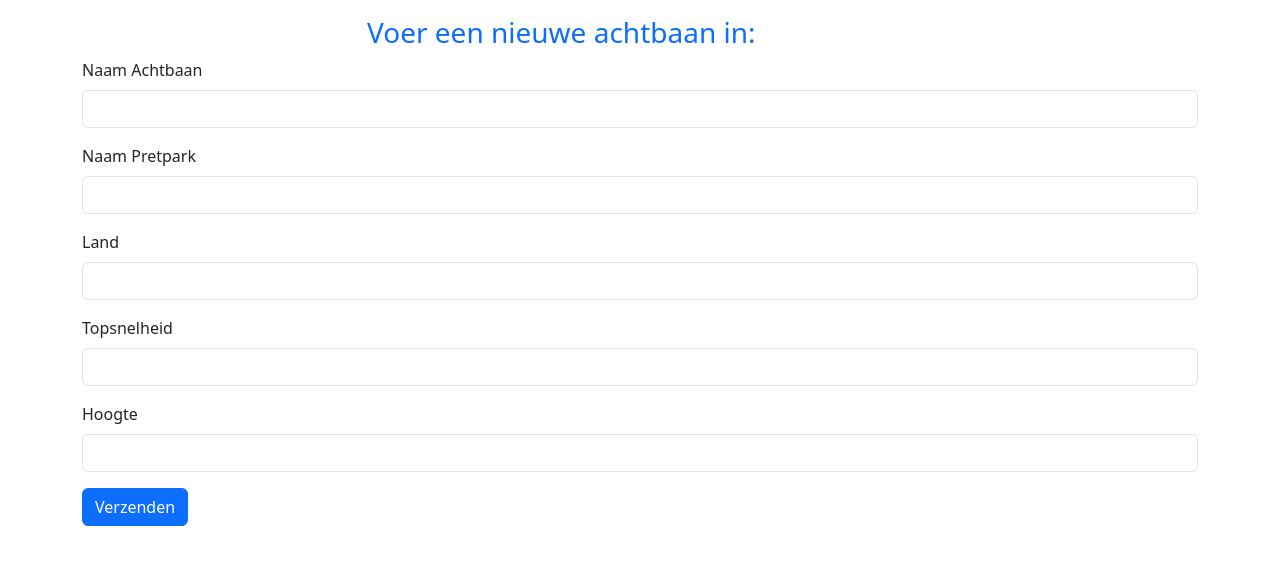
After one commit to adruijter/crud-php-mysql-pdo-2408c, a PHP site: page /create.php in a window 1280 px wide. The commit adds this page. Shown: the top 565 px of the page. Run offline with PHP 8.4, Linux system fonts and the light colour scheme.

Commit message:
formulier gemaakt

```diff
--- /dev/null
+++ b/create.php
@@ -0,0 +1,54 @@
+<!doctype html>
+<html lang="en">
+  <head>
+    <meta charset="utf-8">
+    <meta name="viewport" content="width=device-width, initial-scale=1">
+    <title>Bootstrap demo</title>
+    <link href="https://cdn.jsdelivr.net/npm/bootstrap@5.3.3/dist/css/bootstrap.min.css" rel="stylesheet" integrity="sha384-QWTKZyjpPEjISv5WaRU9OFeRpok6YctnYmDr5pNlyT2bRjXh0JMhjY6hW+ALEwIH" crossorigin="anonymous">
+  </head>
+  <body>
+    <div class="container mt-3">
+
+
+        <div class="row">
+            <div class="col-3"></div>
+            <div class="col-6 text-primary">
+                <h3>Voer een nieuwe achtbaan in:</h3>
+            </div>
+            <div class="col-3"></div>
+        </div>
+
+
+        <form>
+            <div class="mb-3">
+                <label for="naamAchtbaan" class="form-label">Naam Achtbaan</label>
+                <input type="text" class="form-control" id="naamAchtbaan" aria-describedby="achtbaanHelp">
+            </div>
+            <div class="mb-3">
+                <label for="naamPretpark" class="form-label">Naam Pretpark</label>
+                <input type="text" class="form-control" id="naamPretpark" aria-describedby="pretparkHelp">
+            </div>
+            <div class="mb-3">
+                <label for="naamLand" class="form-label">Land</label>
+                <input type="text" class="form-control" id="naamLand" aria-describedby="landHelp">
+            </div>
+            <div class="mb-3">
+                <label for="topsnelheid" class="form-label">Topsnelheid</label>
+                <input type="number" min="0" max="255" class="form-control" id="topsnelheid" aria-describedby="landHelp">
+            </div>
+            <div class="mb-3">
+                <label for="naamHoogte" class="form-label">Hoogte</label>
+                <input type="number" min="0" max="255" class="form-control" id="naamHoogte" aria-describedby="hoogteHelp">
+            </div>
+
+
+            <button type="submit" class="btn btn-primary">Verzenden</button>
+        </form>
+
+
+
+
+    </div>
+    <script src="https://cdn.jsdelivr.net/npm/bootstrap@5.3.3/dist/js/bootstrap.bundle.min.js" integrity="sha384-YvpcrYf0tY3lHB60NNkmXc5s9fDVZLESaAA55NDzOxhy9GkcIdslK1eN7N6jIeHz" crossorigin="anonymous"></script>
+  </body>
+</html>
--- a/index.php
+++ b/index.php
@@ -72,10 +72,10 @@ $result = $statement->fetchAll(PDO::FETCH_OBJ);
         <div class="col-2"></div>
       </div>
 
-      <div class="row">
+      <div class="row my-2">
         <div class="col-2"></div>
         <div class="col-8">
-          Invoegen nieuwe achtbaan: <i class="bi bi-plus-square-fill"></i>
+          Invoegen nieuwe achtbaan: <a href="create.php"><i class="bi bi-plus-square-fill text-danger"></i></a>
         </div>
         <div class="col-2"></div>
       </div>
```
